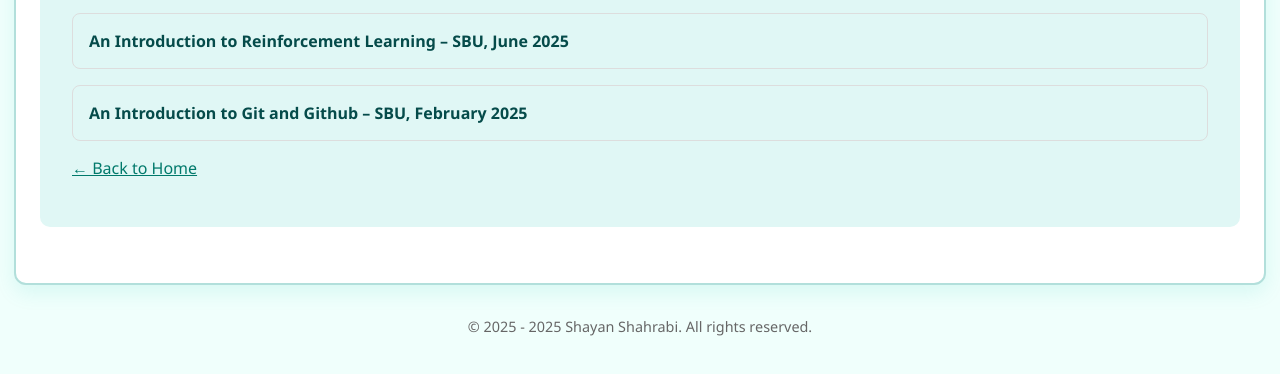
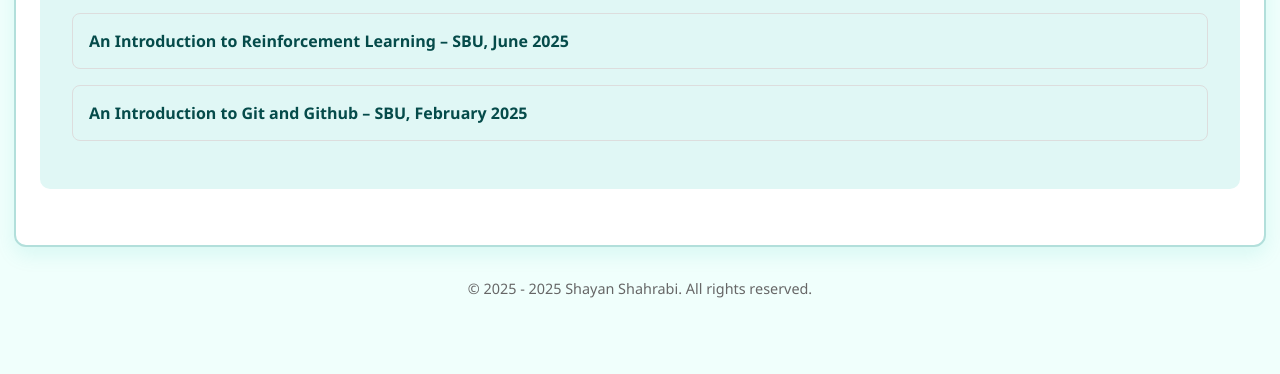
Before and after one commit to ShayanShahrabi/shayanshahrabi.github.io, a plain HTML site: page Talks/talks.html in a window 1280 px wide. Shown: the part 256-630 px from the top of the page. Drawn offline with Linux system fonts and the light colour scheme.

Commit message:
update index.html

```diff
--- a/Talks/talks.html
+++ b/Talks/talks.html
@@ -30,8 +30,6 @@
         <a href="/Talks/2025_02_AP_git_lecture/an_intro_to_git_and_github.html" class="note-card" target="_self">
           <strong>An Introduction to Git and Github – SBU, February 2025</strong>
         </a>
-
-        <p><a href="/index.html">← Back to Home</a></p>
       </div>
     </div>
   </main>
```
Also changed, not shown: Contact/contact.html (+0 -2 lines).
